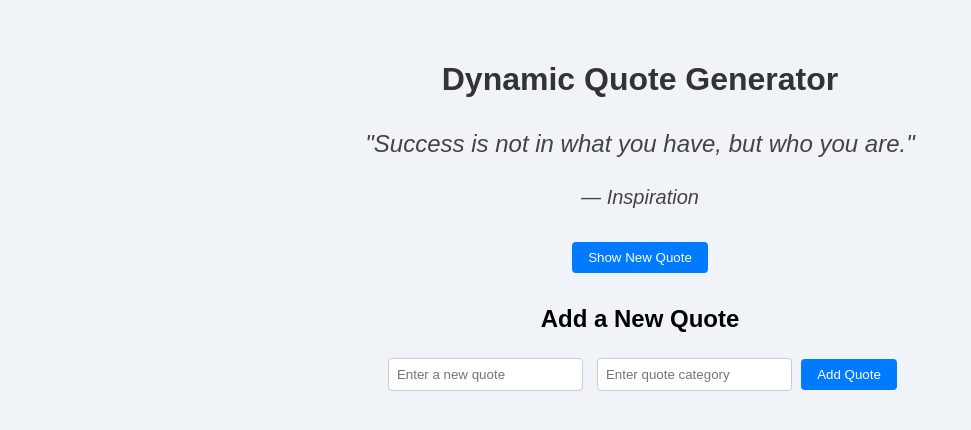
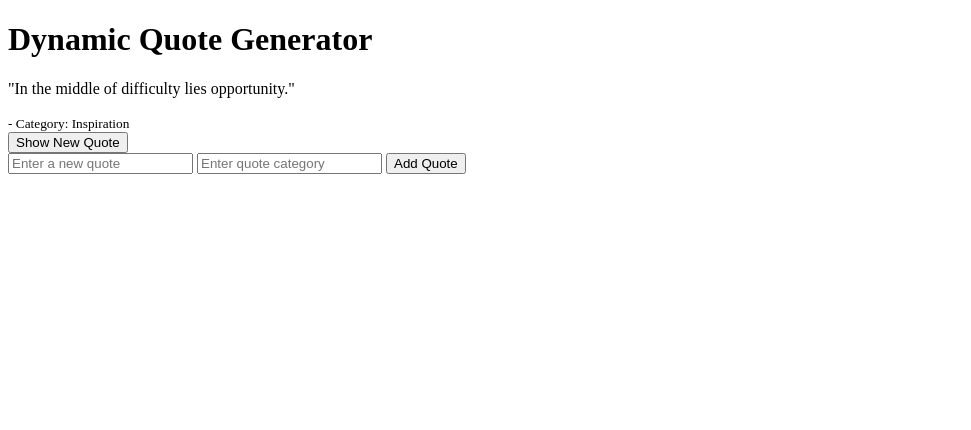
Before and after one commit to David-Samson401/alx_fe_javascript, a plain HTML site: page dom-manipulation/index.html in a window 1280 px wide. Both pictures are taken after a click on the button "Show New Quote". Shown: the whole page, without its empty margins (0-971 px from the left). Drawn offline with Linux system fonts and the light colour scheme.

Commit message:
Add dynamic quote generator with DOM manipulation logic

```diff
--- a/dom-manipulation/index.html
+++ b/dom-manipulation/index.html
@@ -2,56 +2,23 @@
 <html lang="en">
   <head>
     <meta charset="UTF-8" />
-  <meta name="viewport" content="width=device-width, initial-scale=1.0"/>
+    <meta name="viewport" content="width=device-width, initial-scale=1.0" />
     <title>Dynamic Quote Generator</title>
-  <style>
-    body {
-      font-family: Arial, sans-serif;
-      padding: 2rem;
-      background-color: #f0f4f8;
-      text-align: center;
-    }
-    h1 {
-      color: #333;
-    }
-    #quoteDisplay {
-      margin: 2rem 0;
-      font-size: 1.5rem;
-      font-style: italic;
-      color: #444;
-      min-height: 60px;
-    }
-    input {
-      padding: 0.5rem;
-      margin: 0.3rem;
-      border: 1px solid #ccc;
-      border-radius: 4px;
-    }
-    button {
-      padding: 0.5rem 1rem;
-      background-color: #007bff;
-      color: white;
-      border: none;
-      border-radius: 4px;
-      cursor: pointer;
-    }
-    button:hover {
-      background-color: #0056b3;
-    }
-  </style>
   </head>
   <body>
     <h1>Dynamic Quote Generator</h1>
 
-  <div id="quoteDisplay">Click the button to see a quote</div>
-
+    <div id="quoteDisplay"></div>
     <button id="newQuote">Show New Quote</button>
 
-  <div style="margin-top: 2rem;">
-    <h2>Add a New Quote</h2>
+    <div>
       <input id="newQuoteText" type="text" placeholder="Enter a new quote" />
-    <input id="newQuoteCategory" type="text" placeholder="Enter quote category" />
-    <button onclick="addQuote()">Add Quote</button>
+      <input
+        id="newQuoteCategory"
+        type="text"
+        placeholder="Enter quote category"
+      />
+      <button id="addQuoteBtn">Add Quote</button>
     </div>
 
     <script src="script.js"></script>
--- a/dom-manipulation/script.js
+++ b/dom-manipulation/script.js
@@ -1,30 +1,26 @@
-// Initial quotes array
-const quotes = [
+// Array to store quotes
+let quotes = [
   {
-    text: "The best way to get started is to quit talking and begin doing.",
+    text: "The only limit to our realization of tomorrow is our doubts of today.",
     category: "Motivation",
   },
   {
-    text: "Success is not in what you have, but who you are.",
+    text: "In the middle of difficulty lies opportunity.",
     category: "Inspiration",
   },
   {
-    text: "Don’t let yesterday take up too much of today.",
-    category: "Motivation",
+    text: "Life is 10% what happens to us and 90% how we react to it.",
+    category: "Life",
   },
 ];
 
 // Function to display a random quote
 function displayRandomQuote() {
   const randomIndex = Math.floor(Math.random() * quotes.length);
-  const randomQuote = quotes[randomIndex];
+  const quote = quotes[randomIndex];
+
   const quoteDisplay = document.getElementById("quoteDisplay");
-
-  // Required: use innerHTML
-  quoteDisplay.innerHTML = `
-    <p>"${randomQuote.text}"</p>
-    <small>— ${randomQuote.category}</small>
-  `;
+  quoteDisplay.innerHTML = `<p>"${quote.text}"</p><small>- Category: ${quote.category}</small>`;
 }
 
 // Function to add a new quote
@@ -32,25 +28,19 @@ function addQuote() {
   const newText = document.getElementById("newQuoteText").value.trim();
   const newCategory = document.getElementById("newQuoteCategory").value.trim();
 
-  if (newText !== "" && newCategory !== "") {
+  if (newText && newCategory) {
     quotes.push({ text: newText, category: newCategory });
 
-    // Optional: Show the newly added quote immediately
-    const quoteDisplay = document.getElementById("quoteDisplay");
-    quoteDisplay.innerHTML = `
-      <p>"${newText}"</p>
-      <small>— ${newCategory}</small>
-    `;
-
-    // Clear input fields
+    // Optionally clear the inputs
     document.getElementById("newQuoteText").value = "";
     document.getElementById("newQuoteCategory").value = "";
-  } else {
-    alert("Please fill in both fields.");
+
+    displayRandomQuote(); // Optionally show the new quote immediately
   }
 }
 
-// Event listener for the button
+// Attach event listeners
 document
   .getElementById("newQuote")
   .addEventListener("click", displayRandomQuote);
+document.getElementById("addQuoteBtn").addEventListener("click", addQuote);
```
Lines whose indentation alone changed are shown as unchanged.
